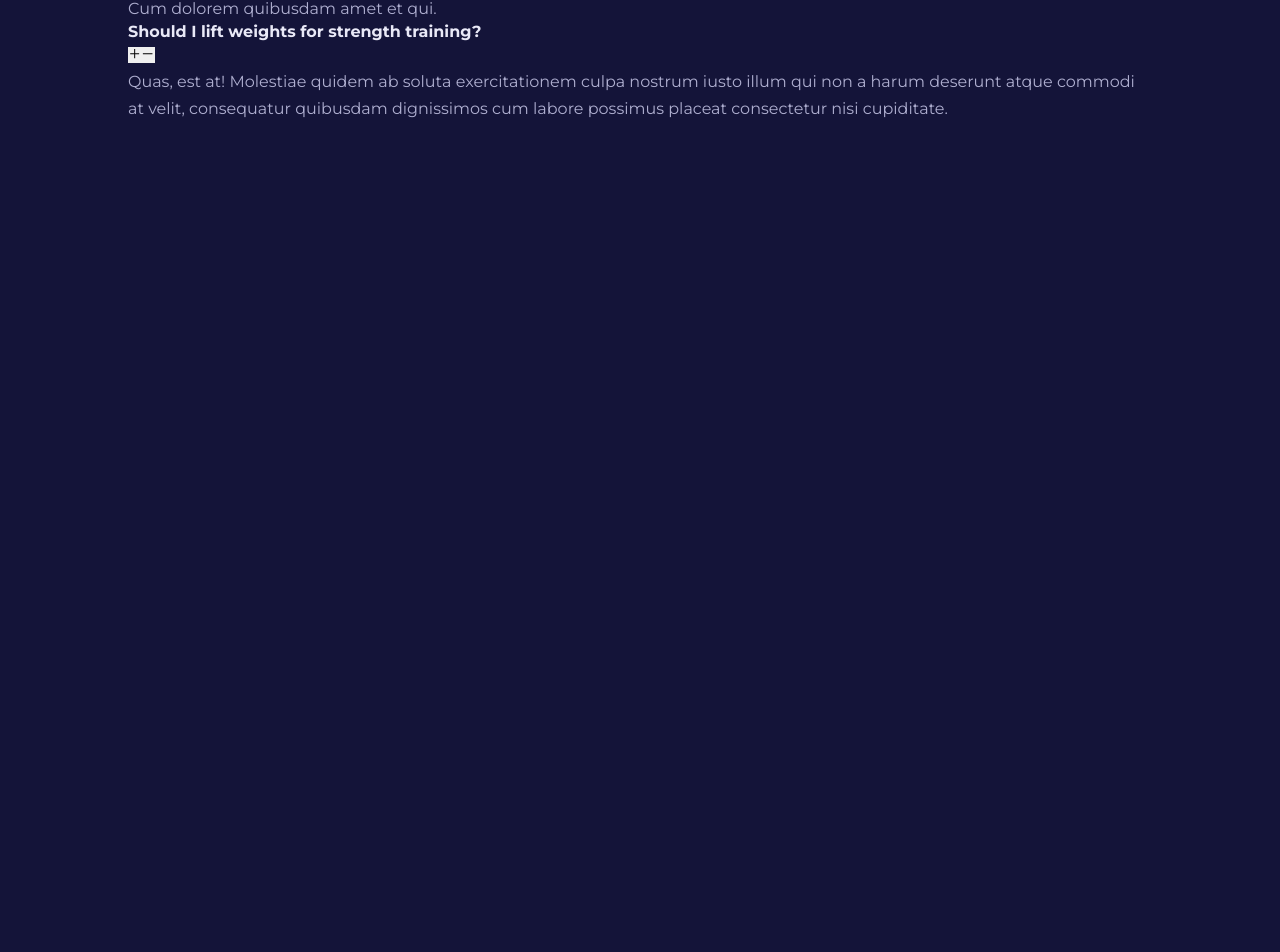
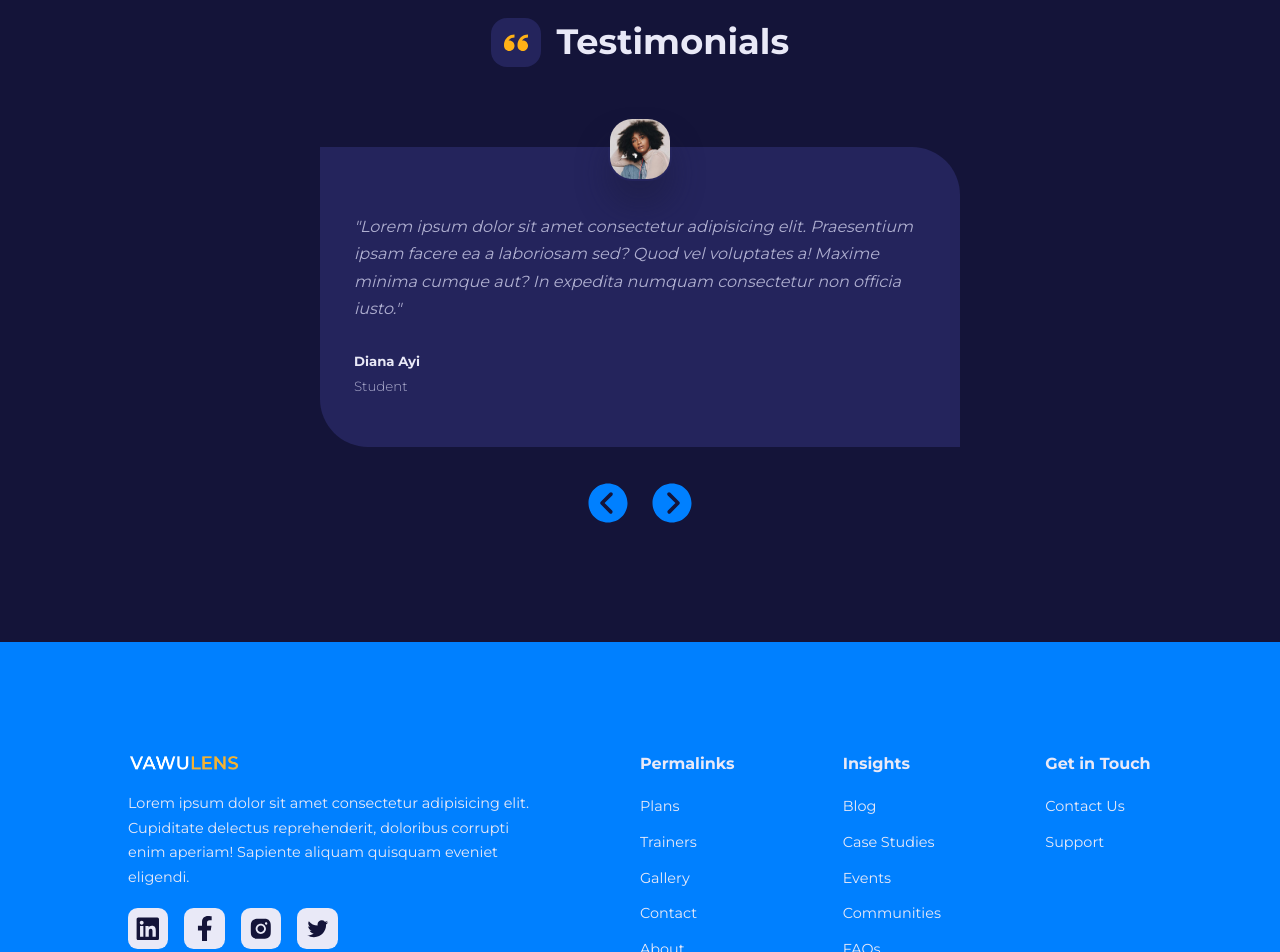
Before and after one commit to tech-shamp/fitness-world, a React (Create React App) app: page / in a window 1280 px wide. Shown: the part 2975-3927 px from the top of the page. Before the commit the page ends 3098 px from the top, so only its background shows below. Built offline with nearby package versions, Linux system fonts and the light colour scheme.

Commit message:
HomePage Ready

```diff
--- a/src/components/FAQ.jsx
+++ b/src/components/FAQ.jsx
@@ -1,16 +1,21 @@
+import { useState } from "react"
 import { AiOutlineMinus, AiOutlinePlus } from "react-icons/ai"
 
 const FAQ = ({ question, answer }) => {
+  const [isAnswerShowing, setIsAnswerShowing] = useState(false)
+
   return (
-    <article className="faq">
+    <article
+      className="faq"
+      onClick={() => setIsAnswerShowing((prev) => !prev)}
+    >
       <div>
         <h4>{question}</h4>
         <button className="faq__icon">
-          <AiOutlinePlus />
-          <AiOutlineMinus />
+          {isAnswerShowing ? <AiOutlineMinus /> : <AiOutlinePlus />}
         </button>
       </div>
-      <p>{answer}</p>
+      {isAnswerShowing && <p>{answer}</p>}
     </article>
   )
 }
--- /dev/null
+++ b/src/components/Footer.jsx
@@ -0,0 +1,80 @@
+import { AiFillInstagram, AiOutlineTwitter } from "react-icons/ai"
+import { FaFacebookF, FaLinkedin } from "react-icons/fa"
+import { Link } from "react-router-dom"
+import Logo from "../img/logo.png"
+import "./footer.css"
+
+const Footer = () => {
+  return (
+    <footer>
+      <div className="container footer__container">
+        <article>
+          <Link to="/" className="logo">
+            <img src={Logo} alt="logo" />
+          </Link>
+          <p>
+            Lorem ipsum dolor sit amet consectetur adipisicing elit. Cupiditate
+            delectus reprehenderit, doloribus corrupti enim aperiam! Sapiente
+            aliquam quisquam eveniet eligendi.
+          </p>
+          <div className="footer__socials">
+            <a
+              href="http://linkedin.com/"
+              target="_blank"
+              rel="noopener noreferrer"
+            >
+              <FaLinkedin />
+            </a>
+            <a
+              href="http://facebook.com/"
+              target="_blank"
+              rel="noopener noreferrer"
+            >
+              <FaFacebookF />
+            </a>
+            <a
+              href="http://instagram.com/"
+              target="_blank"
+              rel="noopener noreferrer"
+            >
+              <AiFillInstagram />
+            </a>
+            <a
+              href="http://twitter.com/"
+              target="_blank"
+              rel="noopener noreferrer"
+            >
+              <AiOutlineTwitter />
+            </a>
+          </div>
+        </article>
+        <article>
+          <h4>Permalinks</h4>
+          <Link to="/plans">Plans</Link>
+          <Link to="/trainers">Trainers</Link>
+          <Link to="/gallery">Gallery</Link>
+          <Link to="/contact">Contact</Link>
+          <Link to="/about">About</Link>
+        </article>
+        <article>
+          <h4>Insights</h4>
+          <Link to="/blog">Blog</Link>
+          <Link to="/case-studies">Case Studies</Link>
+          <Link to="/events">Events</Link>
+          <Link to="/communities">Communities</Link>
+          <Link to="/faq">FAQs</Link>
+        </article>
+        <article>
+          <h4>Get in Touch</h4>
+          <Link to="/contact">Contact Us</Link>
+          <Link to="/support">Support</Link>
+        </article>
+      </div>
+      <div className="footer__copyright">
+        <small>&copy; 2022 Technical Shampy, Inc. All Rights Reserved.</small>
+      </div>
+    </footer>
+  )
+}
+
+export default Footer
--- /dev/null
+++ b/src/components/Testimonials.jsx
@@ -0,0 +1,65 @@
+import { useState } from "react"
+import { ImQuotesLeft } from "react-icons/im"
+import {
+  IoIosArrowDropleftCircle,
+  IoIosArrowDroprightCircle,
+} from "react-icons/io"
+import { testimonials } from "../data"
+import Card from "../ui/Card"
+import SectionHead from "./SectionHead"
+
+const Testimonials = () => {
+  const [index, setIndex] = useState(0)
+  const { name, quote, job, avatar } = testimonials[index]
+
+  const prevTestimonialHandler = () => {
+    setIndex((prev) => prev - 1)
+
+    if (index <= 0) {
+      setIndex(testimonials.length - 1)
+    }
+  }
+  const nextTestimonialHandler = () => {
+    setIndex((next) => next + 1)
+
+    if (index >= testimonials.length - 1) {
+      setIndex(0)
+    }
+  }
+
+  return (
+    <section className="testimonials">
+      <div className="container testimonials__container">
+        <SectionHead
+          icon={<ImQuotesLeft />}
+          title="Testimonials"
+          className="testimonials__head"
+        />
+        <Card className={"testimonial"}>
+          <div className="testimonial__avatar">
+            <img src={avatar} alt={name} />
+          </div>
+          <p className="testimonial__quote">{`"${quote}"`}</p>
+          <h5>{name}</h5>
+          <small className="testimonial__title">{job}</small>
+        </Card>
+        <div className="testimonials__btn-container">
+          <button
+            className="testimonials__btn"
+            onClick={prevTestimonialHandler}
+          >
+            <IoIosArrowDropleftCircle />
+          </button>
+          <button
+            className="testimonials__btn"
+            onClick={nextTestimonialHandler}
+          >
+            <IoIosArrowDroprightCircle />
+          </button>
+        </div>
+      </div>
+    </section>
+  )
+}
+
+export default Testimonials
--- /dev/null
+++ b/src/components/footer.css
@@ -0,0 +1,61 @@
+/* FOOTER */
+footer {
+  background: var(--color-primary);
+  margin-top: 7rem;
+  padding-top: 7rem;
+  font-size: 0.9rem;
+  color: var(--color-gray-100);
+}
+.footer__container {
+  display: grid;
+  grid-template-columns: 26rem 1fr 1fr 1fr;
+  gap: 6rem;
+}
+.footer__container article {
+  display: flex;
+  flex-direction: column;
+  align-items: flex-start;
+  gap: 0.7rem;
+}
+.footer__container article p {
+  margin-top: 0.5rem;
+}
+.footer__container article h4 {
+  margin-bottom: 0.6rem;
+  font-size: 1rem;
+}
+.footer__container article a:hover,
+.footer__container article a:active {
+  color: var(--color-secondary);
+}
+.footer__socials {
+  margin-top: 0.5rem;
+  display: flex;
+  align-items: center;
+  gap: 1rem;
+}
+.footer__socials a {
+  display: flex;
+  background: var(--color-gray-100);
+  padding: 0.4rem;
+  border: 1px solid transparent;
+  border-radius: 0.6rem;
+  transition: var(--transition);
+}
+.footer__socials a svg {
+  font-size: 1.6rem;
+  color: var(--color-gray-600);
+}
+.footer__socials a:hover {
+  border-color: var(--color-gray-100);
+  background: transparent;
+}
+
+.footer__copyright {
+  color: var(--color-gray-100);
+  text-align: center;
+  padding: 1.5rem 0;
+  border-top: 2px solid var(--color-primary-variant);
+  margin-top: 5rem;
+  font-size: 1rem;
+}
--- a/src/components/navbar.css
+++ b/src/components/navbar.css
@@ -24,6 +24,7 @@ nav {
 
 .logo {
   width: 7rem;
+  display: block;
 }
 .nav__links {
   display: flex;
--- a/src/pages/home/Home.css
+++ b/src/pages/home/Home.css
@@ -109,3 +109,86 @@
   position: absolute;
   top: -1.5rem;
 }
+
+/* FAQs */
+.faq {
+  background: var(--color-gray-500);
+  padding: 2rem;
+  border-radius: 1rem;
+  cursor: pointer;
+}
+.faqs__wrapper {
+  margin-top: 4rem;
+  display: grid;
+  grid-template-columns: 1fr 1fr;
+  gap: 1.5rem 5rem;
+  align-items: flex-start;
+}
+.faq div {
+  display: flex;
+  justify-content: space-between;
+  align-items: center;
+}
+.faq__icon {
+  background: transparent;
+  color: var(--color-gray-100);
+  font-size: 1.5rem;
+}
+.faq p {
+  margin-top: 1.5rem;
+}
+
+/* Testimonials */
+.testimonials {
+  width: 50rem;
+  margin-inline: auto;
+}
+.testimonials__head {
+  justify-content: center;
+}
+.card.testimonial {
+  position: relative;
+  text-align: left;
+  margin-top: 5rem;
+}
+.testimonial__avatar {
+  width: 4rem;
+  height: 4rem;
+  border: 2px solid transparent;
+  border-radius: 1.5rem;
+  overflow: hidden;
+  position: absolute;
+  top: -2rem;
+  left: calc(50% - 2rem);
+  box-shadow: 0 1.5rem 2rem rgba(26, 26, 54, 0.4);
+  transition: var(--transition);
+}
+.testimonial:hover .testimonial__avatar {
+  border-radius: 50%;
+  border-color: var(--color-gray-400);
+}
+.testimonial__quote {
+  font-style: italic;
+  margin: 1rem 0 2rem;
+}
+.card small.testimonial__title {
+  margin-top: 0.3rem;
+}
+.testimonials__btn-container {
+  width: fit-content;
+  margin: 2rem auto 0;
+  display: flex;
+  justify-content: center;
+  align-items: center;
+  gap: 1rem;
+}
+.testimonials__btn {
+  background: transparent;
+  cursor: pointer;
+}
+.testimonials__btn svg {
+  fill: var(--color-primary);
+  font-size: 1.8rem;
+  width: 3rem;
+  height: 3rem;
+}
--- a/src/pages/home/Home.jsx
+++ b/src/pages/home/Home.jsx
@@ -1,6 +1,8 @@
 import FAQs from "../../components/FAQs"
+import Footer from "../../components/Footer"
 import MainHeader from "../../components/MainHeader"
 import Programs from "../../components/Programs"
+import Testimonials from "../../components/Testimonials"
 import Values from "../../components/Values"
 import "./Home.css"
 
@@ -11,6 +13,8 @@ const Home = () => {
       <Programs />
       <Values />
       <FAQs />
+      <Testimonials />
+      <Footer />
     </>
   )
 }
```
